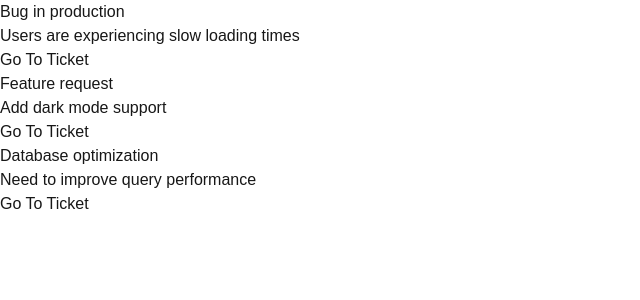
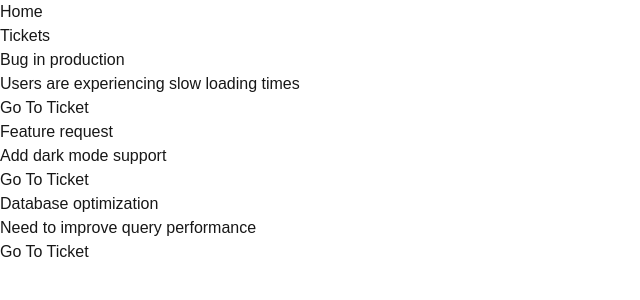
Before and after one commit to jimiryquai/the-road-to-next, a Next.js app: page /tickets in a window 1280 px wide. Shown: the top 300 px of the page, without its empty margins (0-640 px from the left). Built offline with nearby package versions, Linux system fonts and the light colour scheme.

Commit message:
feat: add navigation bar with home and tickets links
- Add homePath constant to paths.ts
- Implement navigation bar in layout.tsx with links to home and tickets pages
- Add necessary imports for Link component and path constants

```diff
--- a/src/app/layout.tsx
+++ b/src/app/layout.tsx
@@ -1,6 +1,8 @@
 import "./globals.css";
 import type { Metadata } from "next";
 import localFont from "next/font/local";
+import Link from "next/link";
+import { homePath, ticketsPath} from "@/paths";
 
 const geistSans = localFont({
   src: "./fonts/GeistVF.woff",
@@ -28,7 +30,15 @@ export default function RootLayout({
       <body
         className={`${geistSans.variable} ${geistMono.variable} antialiased`}
       >
-        {children}
+        <nav className="flex justify-between py-2.5 px-0 w-full" >
+          <div>
+          <Link href={homePath}>Home</Link>
+          </div>
+          <div>
+            <Link href={ticketsPath}>Tickets</Link>
+          </div>
+        </nav>
+        <main className="max-w-2xl mx-auto py-24 px-0">{children}</main>
       </body>
     </html>
   );
--- a/src/app/page.tsx
+++ b/src/app/page.tsx
@@ -1,11 +1,12 @@
 import Link from 'next/link';
+import { ticketsPath } from '@/paths';
 
 const HomePage = () => {
   return (
     <div>
       <h1 className="text-lg">Home Page!</h1>
 
-      <Link href="/tickets" className="underline">Go To Tickets</Link>
+      <Link href={ticketsPath} className="underline">Go To Tickets</Link>
     </div>
   );
 };
--- a/src/app/tickets/page.tsx
+++ b/src/app/tickets/page.tsx
@@ -1,5 +1,6 @@
 import Link from 'next/link';
 import {initialTickets as tickets} from '@/data';
+import { ticketPath } from '@/paths';
 
 const TicketsPage = () => {
     return (
@@ -8,7 +9,7 @@ const TicketsPage = () => {
           <div key={ticket.id} className="mb-4 p-4 border rounded">
             <h2 className='text-lg font-bold'>{ticket.title}</h2>
             <p className="text-gray-600 text-sm mt-2">{ticket.description}</p>
-            <Link href={`/tickets/${ticket.id}`} className='underline mt-2 inline-block'>Go To Ticket</Link>
+            <Link href={ticketPath(ticket.id)} className='underline mt-2 inline-block'>Go To Ticket</Link>
           </div>
         ))}
       </div>
--- /dev/null
+++ b/src/paths.ts
@@ -0,0 +1,6 @@
+/**
+ * Constants for application routing paths
+ */
+export const homePath = "/";
+export const ticketsPath = "/tickets";
+export const ticketPath = (ticketId: number) => `${ticketsPath}/${ticketId}`;
```
